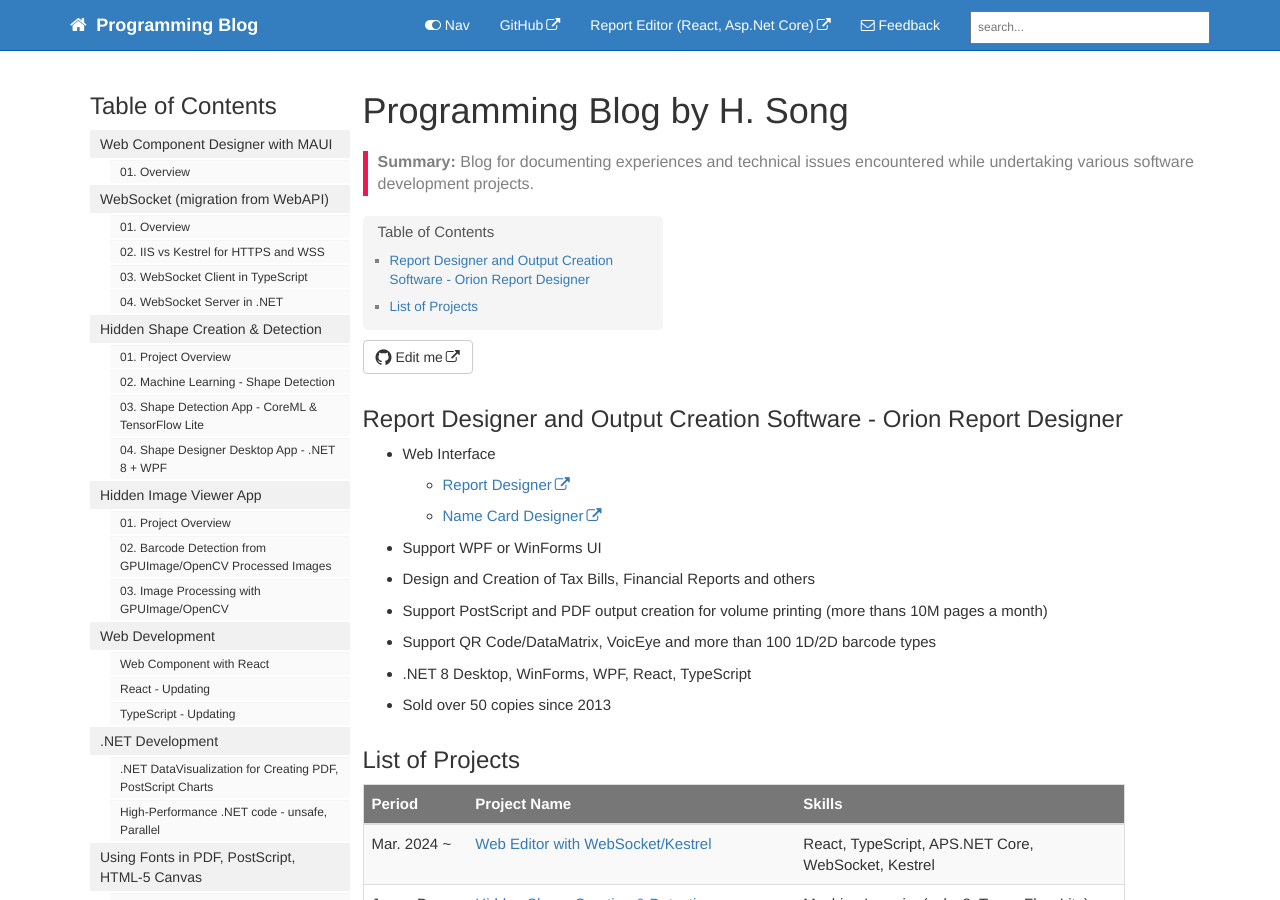
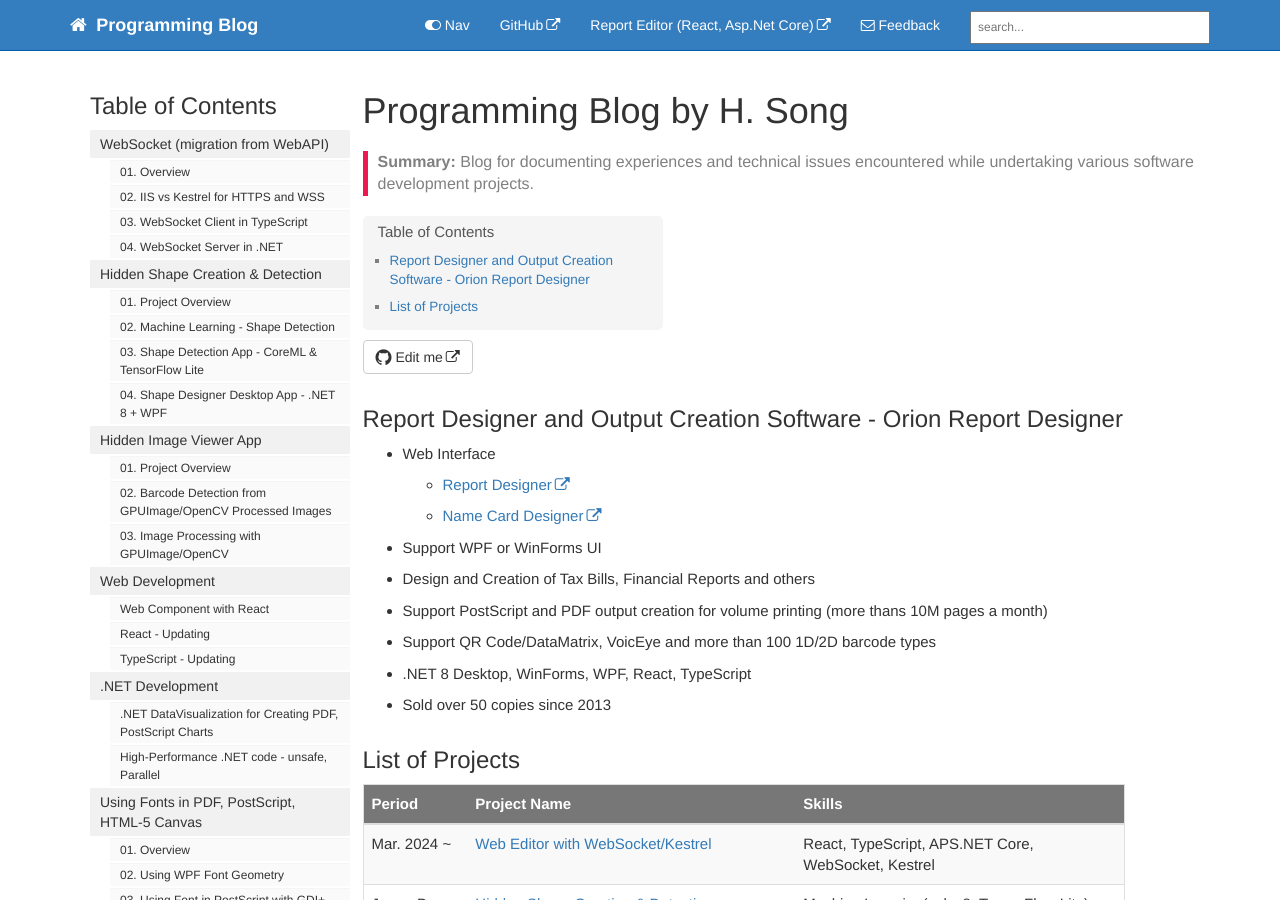
Before and after one commit to heungwook/heungwook.github.io, a Jekyll site: the page built from index.md, in a window 1280 px wide and 900 px high. Built offline with Jekyll 4.4.1, drawn with Linux system fonts in a browser that asks for light colours; comment, search, counter and statistics services are not loaded.

Commit message:
Remove Web Component Designer section from sidebar TOC

```diff
--- a/_data/sidebars/mydoc_sidebar.yml
+++ b/_data/sidebars/mydoc_sidebar.yml
@@ -4,14 +4,6 @@ entries:
 - title: sidebar
   product: Table of Contents
   folders:
-
-  - title: Web Component Designer with MAUI
-    output: web, pdf
-    folderitems:
-
-    - title: 01. Overview
-      url: /doc202402_01_overview.html
-      output: web, pdf
 
   - title: WebSocket (migration from WebAPI)
     output: web, pdf
```
